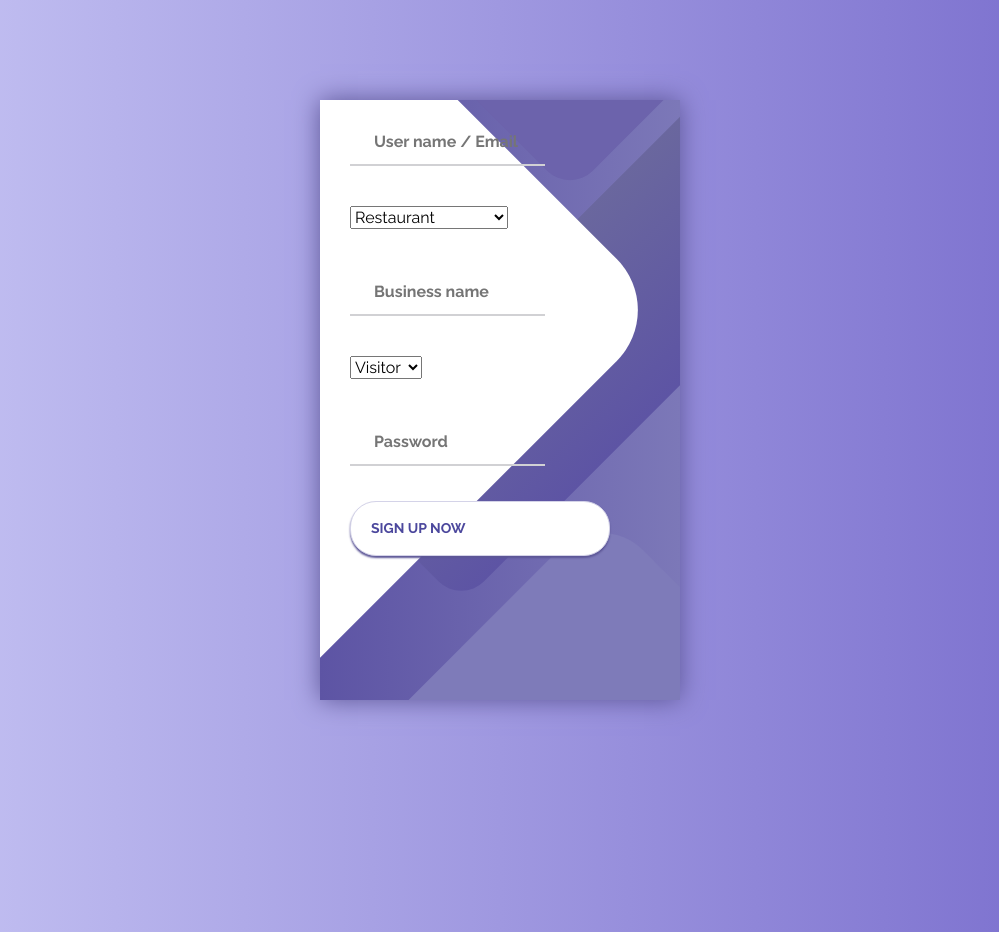
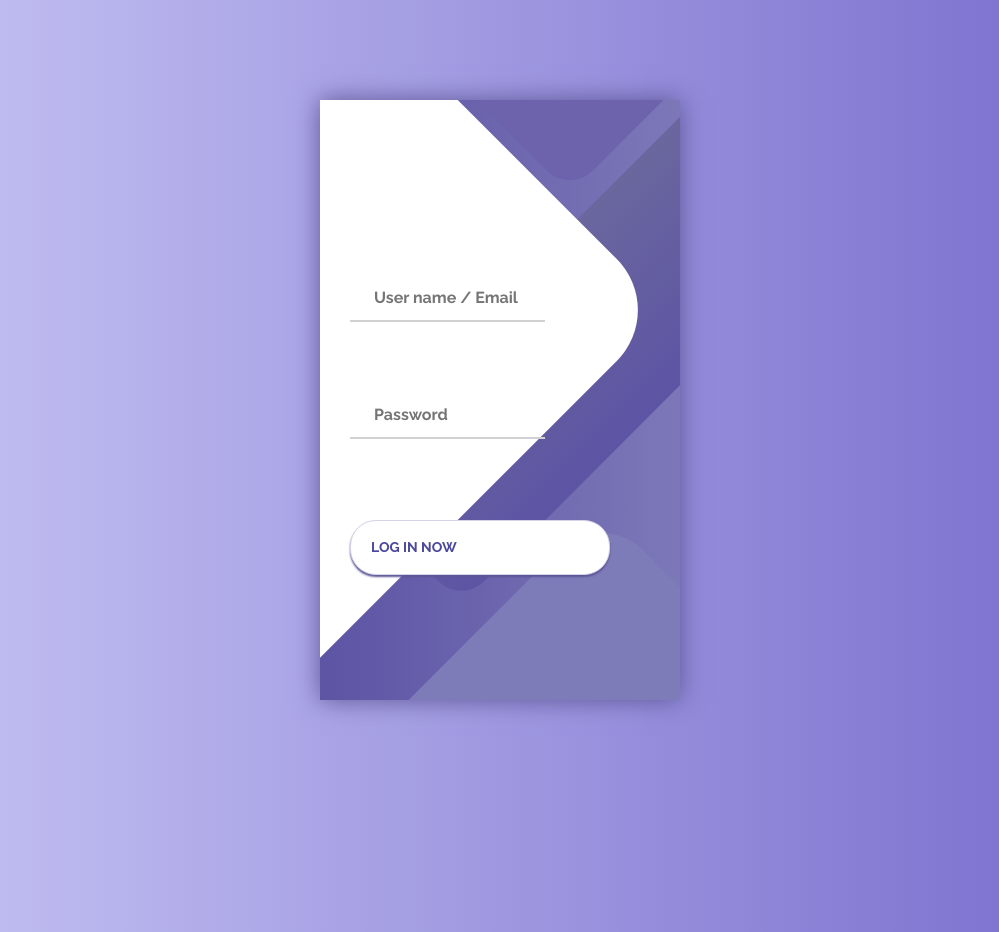
Before and after one commit to Volodymyr1919/Personal_react_project, a React (Create React App) app in the folder kroken/: page /login in a window 1280 px wide. Shown: the whole page, without its empty margins (140-1139 px from the left). Built offline with nearby package versions, Linux system fonts and the light colour scheme.

Commit message:
routing and redirecting

```diff
--- a/kroken/package.json
+++ b/kroken/package.json
@@ -11,6 +11,7 @@
     "react-bootstrap": "^2.7.2",
     "react-dom": "^18.2.0",
     "react-hook-form": "^7.43.1",
+    "react-router-dom": "^6.8.2",
     "react-scripts": "5.0.1",
     "web-vitals": "^2.1.4"
   },
--- a/kroken/src/Components/App.jsx
+++ b/kroken/src/Components/App.jsx
@@ -1,13 +1,25 @@
 import React from "react";
-import Auth from "./Auth/Auth";
-import Users from "./Users/Users";
+import { Routes, Route, Navigate } from "react-router-dom";
+import SignUp from "./Auth/SignUp/SignUp";
+import SignIn from "./Auth/SignIn/SignIn";
+import Home from "./Home/Home";
+import Owner from "./Users/Owner/Owner";
+import Visitor from "./Users/Visitor/Visitor";
 
 function App() {
   return (
-    <div className="App">
-      <Auth />
-      <Users />
-    </div>
+    <>
+      <Routes>
+        <Route path="/" element={<Home />} />
+        <Route path="/login" element={<SignIn />} />
+        <Route path="/signup" element={<SignUp />} />
+        <Route path="/owner" element={<Owner />} />
+        <Route path="/user" element={<Visitor />} />
+        <Route path="/signup/owner" element={<Navigate to="/owner" />} />
+        <Route path="/signup/user" element={<Navigate to="/user" />} />
+
+      </Routes>
+    </>
   );
 }
 
--- a/kroken/src/Components/Auth/SignIn/SignIn.jsx
+++ b/kroken/src/Components/Auth/SignIn/SignIn.jsx
@@ -94,7 +94,7 @@ export default function SignIn() {
                                         }
                                     })}
                                 />
-                                {errors.username && (<p className="errorMessage">{errors.username.message}</p>)}
+                                <p className="errorMessage">{errors.username && errors.username.message}</p>
                             </div>
                             <div className="login__field">
                                 <i className="login__icon fas fa-lock"></i>
@@ -114,7 +114,7 @@ export default function SignIn() {
                                         }
                                     })}
                                 />
-                                {errors.password && (<p className="errorMessage">{errors.password.message}</p>)}
+                                <p className="errorMessage">{errors.password && errors.password.message}</p>
                             </div>
                             <button type="submit" className="button login__submit">
                                 <span className="button__text">Log In Now</span>
@@ -131,8 +131,6 @@ export default function SignIn() {
                 </div>
             </div>
         </form>
-
       </div>
-
     );
 }
--- a/kroken/src/Components/Auth/SignIn/signIn.scss
+++ b/kroken/src/Components/Auth/SignIn/signIn.scss
@@ -178,8 +178,8 @@ body {
 }
 
 .errorMessage {
+	height: 15px;
 	font-size: 12px;
 	color: red;
-    margin: 0;
-    padding: 0;
+	display: block;
 }
--- a/kroken/src/Components/Auth/SignUp/SignUp.jsx
+++ b/kroken/src/Components/Auth/SignUp/SignUp.jsx
@@ -1,5 +1,6 @@
 import React, { useState } from "react";
 import { useForm } from "react-hook-form";
+import { useNavigate } from "react-router-dom";
 import { Modal, Button } from "react-bootstrap";
 import { typeList } from "../../TypeList";
 import "bootstrap/dist/css/bootstrap.css";
@@ -8,6 +9,7 @@ import signUp from "./signUp.scss"
 
 export default function SignUp() {
 
+    const navigate = useNavigate();
 
     const [username, setUsername]               = useState("");
     const [business_type, setBusiness_type]     = useState("restaurant");
@@ -41,16 +43,17 @@ export default function SignUp() {
         };
         fetch("http://localhost:3001/signup", requestOptions)
           .then((resp) => {
-            if (resp.ok) {
-              return resp.json();
-            } else {
-              console.log(resp);
+              switch (resp.status) {
+                case 200:
+                  who === 'visitor' ? navigate("user") : navigate("owner")
+                  break;
+                case 403:
                   setShow(true);
                   setResText("Username should be unique");
+                  break;
+                default:
+                  break;
               }
-          })
-          .then((resp) => {
-            console.log(resp);
           })
       };
 
@@ -97,7 +100,7 @@ export default function SignUp() {
                 <div className="container">
                     <div className="screen">
                         <div className="screen__content">
-                        <div className="login">
+                            <div className="loginSignUp">
                             <div className="login__field">
                                     <i className="login__icon fas fa-user"></i>
                                     <input
@@ -116,7 +119,7 @@ export default function SignUp() {
                                             }
                                         })}
                                     />
-                                {errors.username && (<p className="errorMessage">{errors.username.message}</p>)}
+                                    <p className="errorMessage">{errors.username && errors.username.message}</p>
                                 </div>
                                 <div className="login__field">
                                     <i className="login__icon fas fa-user"></i>
@@ -129,7 +132,6 @@ export default function SignUp() {
                                     })}>
                                       {typeList.map(item => <option key={item.value} value={item.value}>{item.name}</option>)}
                                     </select>
-                                {errors.business_type && (<p className="errorMessage">{errors.business_type.message}</p>)}
                                 </div>
                                 <div className="login__field">
                                     <i className="login__icon fas fa-user"></i>
@@ -149,7 +151,7 @@ export default function SignUp() {
                                             }
                                         })}
                                     />
-                                {errors.business_name && (<p className="errorMessage">{errors.business_name.message}</p>)}
+                                    <p className="errorMessage">{errors.business_name && errors.business_name.message}</p>
                                 </div>
                                 <div className="login__field">
                                     <select {...register("who", {
@@ -181,7 +183,7 @@ export default function SignUp() {
                                             }
                                         })}
                                     />
-                                {errors.password && (<p className="errorMessage">{errors.password.message}</p>)}
+                                    <p className="errorMessage">{errors.password && errors.password.message}</p>
                                 </div>
                                 <button type="submit" className="button login__submit">
                                     <span className="button__text">Sign Up Now</span>
--- a/kroken/src/Components/Auth/SignUp/signUp.scss
+++ b/kroken/src/Components/Auth/SignUp/signUp.scss
@@ -84,7 +84,7 @@ body {
 	border-radius: 60px;
 }
 
-.login {
+.loginSignUp {
 	width: 320px;
 	padding: 30px;
 	padding-top: 0px;
@@ -178,8 +178,8 @@ body {
 }
 
 .errorMessage {
+	height: 15px;
 	font-size: 12px;
 	color: red;
-    margin: 0;
-    padding: 0;
+	display: block;
 }
--- a/kroken/src/Components/Home/Home.jsx
+++ b/kroken/src/Components/Home/Home.jsx
@@ -0,0 +1,15 @@
+import React from "react";
+import { Link } from "react-router-dom";
+
+export default function Home() {
+    return(
+        <div>
+            <button>
+                <Link to="/signup">Sign Up</Link>
+            </button>
+            <button>
+                <Link to="/login">Sign In</Link>
+            </button>
+        </div>
+    );
+}
--- a/kroken/src/index.js
+++ b/kroken/src/index.js
@@ -1,8 +1,11 @@
 import React from 'react';
 import ReactDOM from 'react-dom/client';
+import { BrowserRouter } from 'react-router-dom';
 import App from './Components/App';
 
 const root = ReactDOM.createRoot(document.getElementById('root'));
 root.render(
-  <App />
+  <BrowserRouter>
+    <App />
+  </BrowserRouter>
 );
```
Also changed, not shown: kroken/src/Components/Users/Owner/Owner.jsx (line endings or trailing spaces), 2 other files (tests, documents, lock files or other folders). Lines whose indentation alone changed are shown as unchanged.
